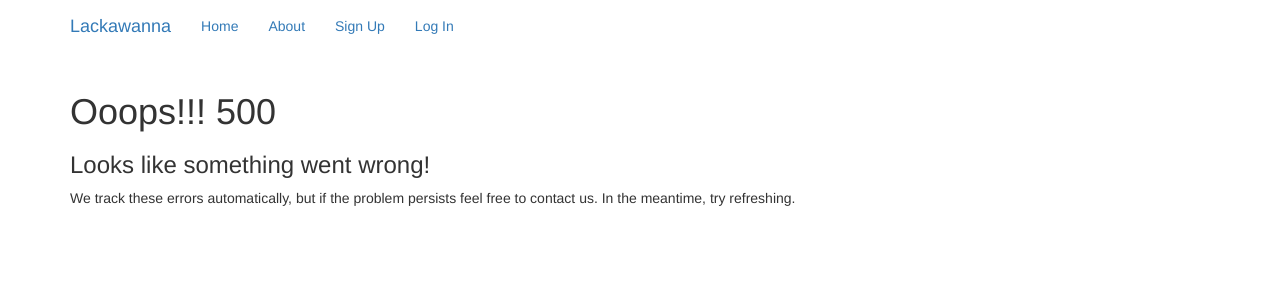
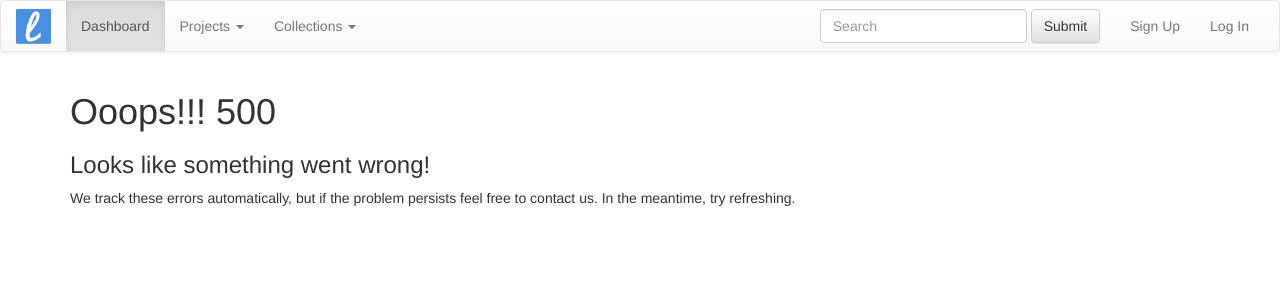
Before and after one commit to allyjweir/lackawanna, a Django app: template lackawanna/templates/500.html in a window 1280 px wide. Shown: the top 300 px of the page. Run offline with Django 3.2, Linux system fonts and the light colour scheme; the template is opened without the code that fills it, so the values that code supplies are empty; some libraries are stand-ins or nearby versions.

Commit message:
Rebuilt the navigation bar

```diff
--- a/lackawanna/templates/base.html
+++ b/lackawanna/templates/base.html
@@ -33,13 +33,66 @@
   </head>
 
   <body>
+    <nav class="navbar navbar-default" role="navigation">
+        <div class="container-fluid">
+            <!-- Brand and toggle get grouped for better mobile display -->
+            <div class="navbar-header">
+                <a class="navbar-brand" rel="home" href="#" title="Lackawanna">
+                    <img style="max-width:35px; margin-top: -10px;"
+                         src="{% static 'images/logo/lackawannaLogo-xxsm.png' %}">
+                </a>
+                <button type="button" class="navbar-toggle collapsed" data-toggle="collapse" data-target="#bs-example-navbar-collapse-1">
+                    <span class="sr-only">Toggle navigation</span>
+                    <span class="icon-bar"></span>
+                    <span class="icon-bar"></span>
+                    <span class="icon-bar"></span>
+                </button>
+            </div>
 
-    <div class="header navbar">
-      <div class="container">
-        <a class="navbar-brand" href="/">Lackawanna</a>
+            <!-- Collect the nav links, forms, and other content for toggling -->
+            <div class="collapse navbar-collapse" id="bs-example-navbar-collapse-1">
                 <ul class="nav navbar-nav">
-          <li class="active"><a href="{% url 'home' %}">Home</a></li>
-          <li><a href="{% url 'about' %}">About</a></li>
+                    <li class="active"><a href="{% trans 'Dashboard'%}">Dashboard</a></li>
+                    <li class="dropdown">
+                        <a href="#" class="dropdown-toggle" data-toggle="dropdown">Projects <span class="caret"></span></a>
+                        {% if projects %}
+                        <ul class="dropdown-menu" role="menu">
+                            {% for project in projects %}
+                            <li><a href="{{project.url}}">{{project.name}}</a></li>
+                            {% endfor %}
+                        </ul>
+                        {% else %}
+                        <ul class="dropdown-menu" role="menu">
+                            <li>No projects</li>
+                            <li><button type="button" class="btn btn-default"><a href="{% trans 'New Project' %}">Create new project</a></button></li>
+                        </ul>
+                        {% endif %}
+                    </li>
+
+                    <li class="dropdown">
+                        <a href="#" class="dropdown-toggle" data-toggle="dropdown">Collections <span class="caret"></span></a>
+                        {% if collections %}
+                        <ul class="dropdown-menu" role="menu">
+                            {% for collection in collections %}
+                            <li><a href="{{collection.url}}">{{collection.name}}</a></li>
+                            {% endfor %}
+                        </ul>
+                        {% else %}
+                        <ul class="dropdown-menu" role="menu">
+                            <li>No collections</li>
+                            <li><button type="button" class="btn btn-default"><a href="{% trans 'New Collection' %}">Create new collection</a></button></li>
+                        </ul>
+                        {% endif %}
+                    </li>
+                </ul>
+
+                <ul class="nav navbar-nav navbar-right">
+                    <form class="navbar-form navbar-left" role="search">
+                        <div class="form-group">
+                            <input type="text" class="form-control" placeholder="Search">
+                        </div>
+                        <button type="submit" class="btn btn-default">Submit</button>
+                    </form>
 
                     {% if request.user.is_authenticated %}
                     <li><a href="{% url 'users:detail' request.user.username  %}">{% trans "My Profile" %}</a></li>
@@ -49,8 +102,9 @@
                     <li><a href="{% url 'account_login' %}">{% trans "Log In" %}</a></li>
                     {% endif %}
                 </ul>
-      </div>
-    </div>
+            </div><!-- /.navbar-collapse -->
+        </div><!-- /.container-fluid -->
+    </nav>
 
     <div class="container">
 
```
Lines whose indentation alone changed are shown as unchanged.
